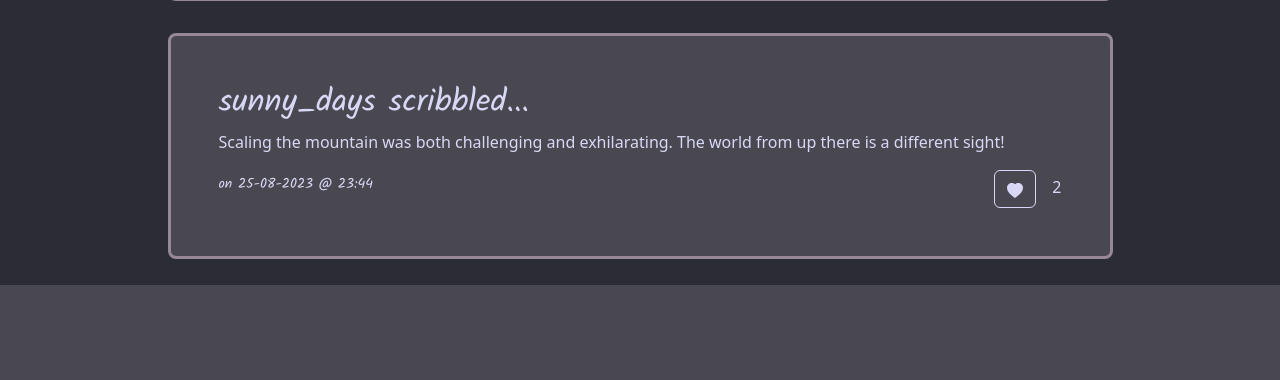
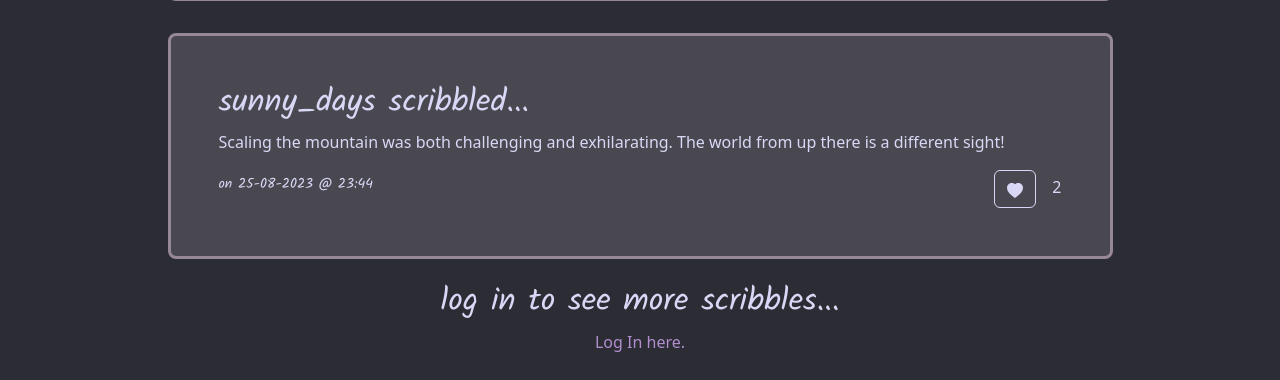
Before and after one commit to lt468/CS50w_Network, a Django app: page / in a window 1280 px wide. Shown: the part 2645-3025 px from the top of the page. Before the commit the page ends 2930 px from the top, so only its background shows below. Run offline with Django 3.2, Linux system fonts and the light colour scheme; data comes from the database, SQL or seed files in the repository; both versions use the stored data as it was after the commit.

Commit message:
updated messages on login and register

```diff
--- a/network/templates/network/index.html
+++ b/network/templates/network/index.html
@@ -48,6 +48,11 @@
         </li>
     </ul>
 </nav>
+{% else %}
+        <div class="d-flex justify-content-center flex-column align-items-center">
+            <h2 class="mt-2 scrib-font">log in to see more scribbles...</h2>
+            <p><a class="nav-link" href="{% url 'login' %}"> Log In here.</a></p>
+        </div>
 {% endif %}
 
 {% endblock %}
```
Also changed, not shown: db.sqlite3.
